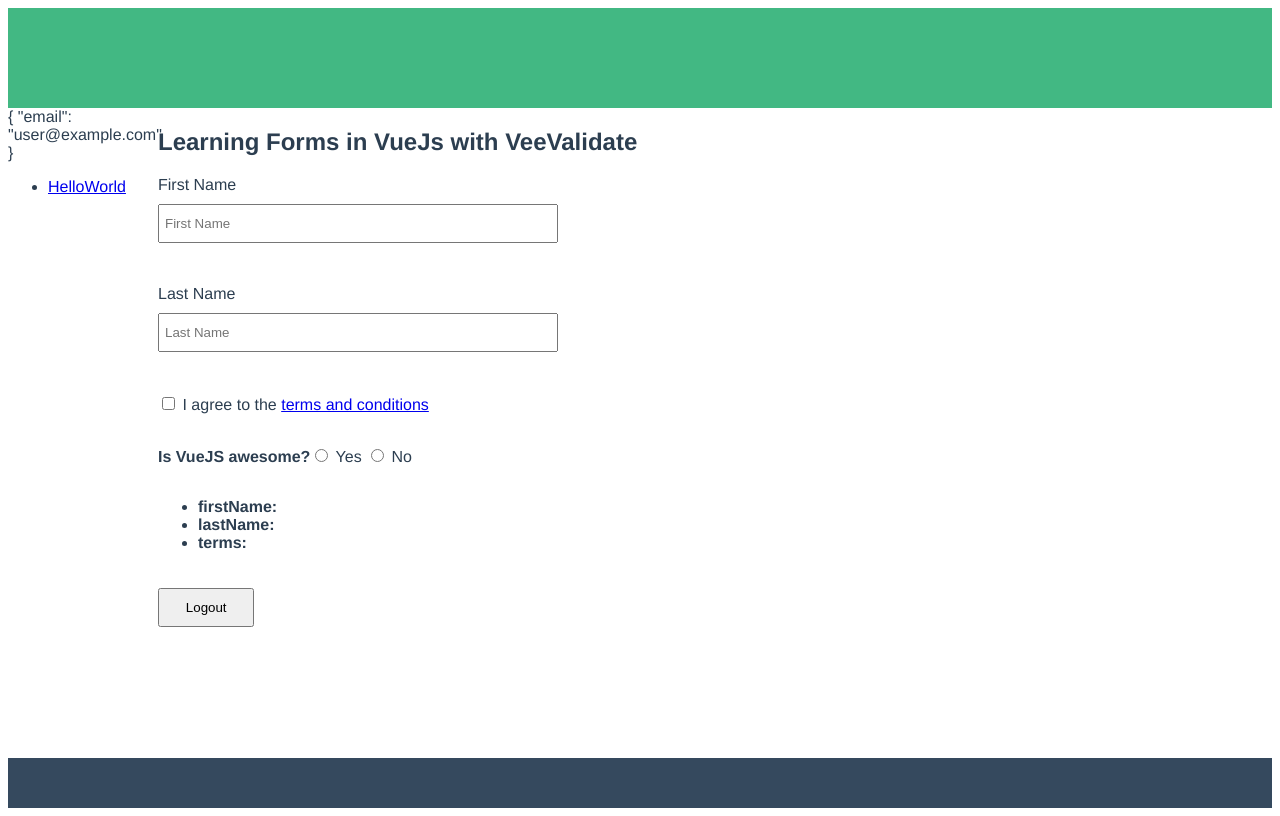
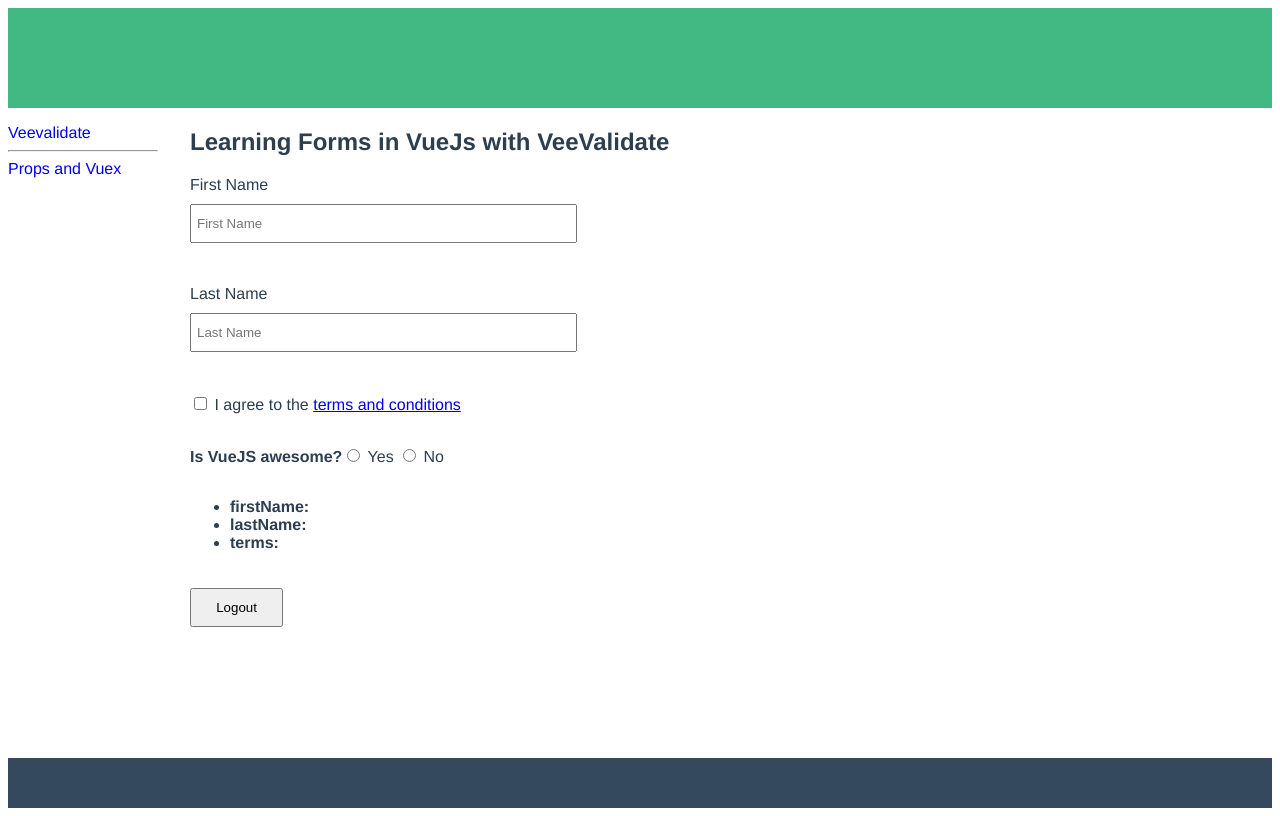
Before and after one commit to adi3230/vue-login-forms, a Vue app: page /helloWorld in a window 1280 px wide. Built offline with nearby package versions, Linux system fonts and the light colour scheme; no server answers; sample sign-in values are in the browser's storage.

Commit message:
feat(router): add a new router

```diff
--- a/src/components/VueApp.vue
+++ b/src/components/VueApp.vue
@@ -5,11 +5,15 @@
         </header>
 
         <aside class="hg-vueapp-sidebar-left">
-            {{getUser}}
+
             <div v-if="getUser">
-               <ul>
+               <ul class="hg-vueapp-sidebar-left__list">
                    <li>
-                       <router-link to="/helloWorld">HelloWorld</router-link>
+                       <router-link to="/helloWorld" class="hg-vueapp-sidebar-left__list-item">Veevalidate</router-link>
+                   </li>
+                   <hr/>
+                   <li class="hg-vueapp-sidebar-left__list-item">
+                       <router-link to="/communication" class="hg-vueapp-sidebar-left__list-item">Props and Vuex</router-link>
                    </li>
                </ul>
             </div>
@@ -45,8 +49,25 @@
 <style lang="scss" scoped>
 
     .hg-vueapp-content {
+        margin-top: 2em;
         &__image {
             text-align: center;
         }
+
+        @media only screen and (min-device-width : 768px) {
+            margin-top: 0;
+            margin-left: 2em;
+        }
+    }
+
+    .hg-vueapp-sidebar-left{
+        &__list {
+            padding-left: 0;
+            list-style-type: none;
+            &-item {
+                text-decoration: none;
+            }
+
+        }
     }
 </style>
--- a/src/router/index.js
+++ b/src/router/index.js
@@ -28,6 +28,12 @@
         name: 'HelloWorld',
         component: () => import('@/components/HelloWorld.vue'),
         meta: { requiresAuth: true }
+    },
+    {
+        path: '/communication',
+        name: 'Communication',
+        component: () => import('@/components/NumberComponent.vue'),
+        meta: { requiresAuth: true }
     }
 ]
 
```
